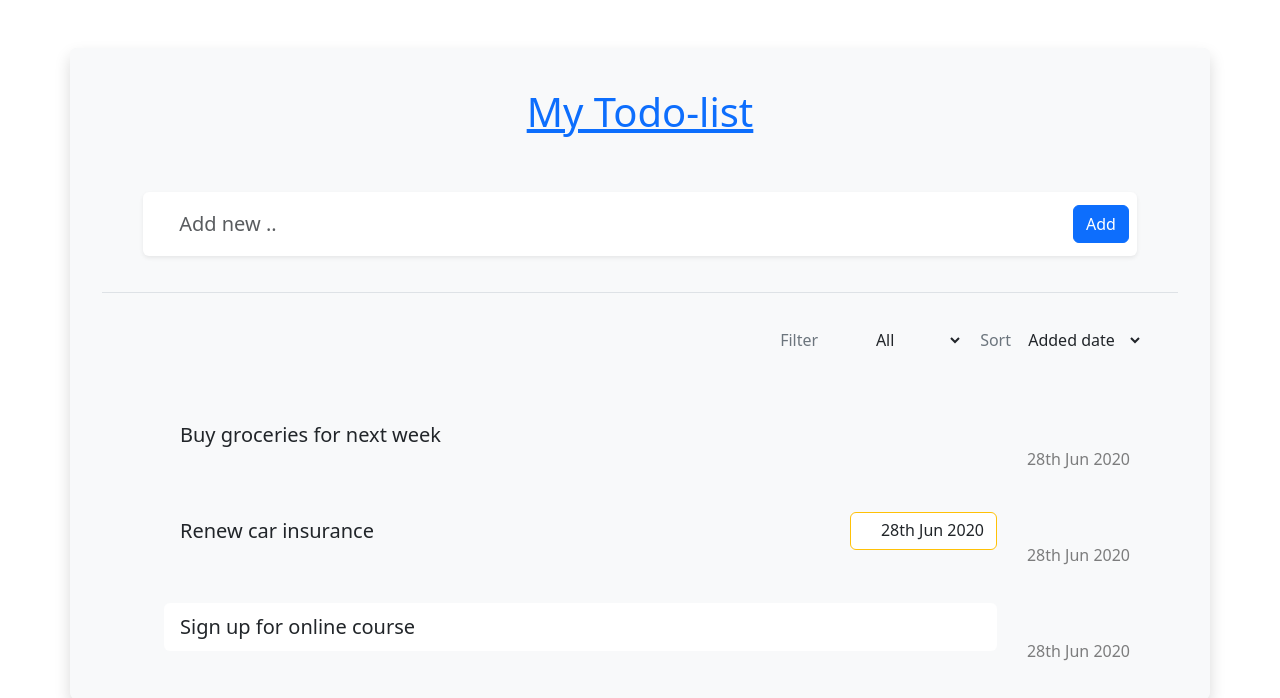
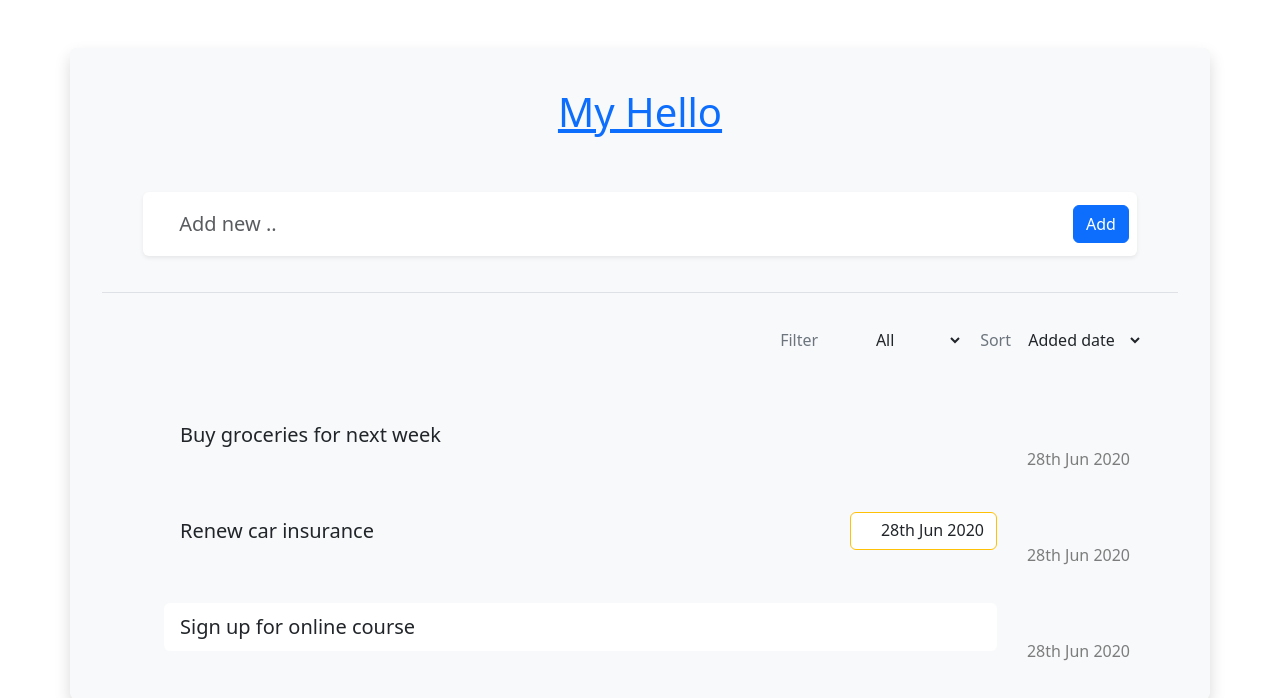
Before and after one commit to StevenValdez/CSCI3340-PROJECT-clone, a Django app: page / in a window 1280 px wide. Shown: the top 698 px of the page. Run offline with Django 5.2, Linux system fonts and the light colour scheme.

Commit message:
New Changes

```diff
--- a/softwareApp/templates/home.html
+++ b/softwareApp/templates/home.html
@@ -7,7 +7,7 @@
       <div class="col">
           <div class="p-1 h1 text-primary text-center mx-auto display-inline-block">
 
-              <u>My Todo-list</u>
+              <u>My Hello</u>
 
           </div>
       </div>
@@ -25,7 +25,6 @@
                   <i class="fa fa-calendar-times-o my-2 px-1 text-danger btn clear-due-date-button d-none" data-toggle="tooltip" data-placement="bottom" title="Clear Due date"></i>
               </div>
               <div class="col-auto px-0 mx-0 mr-2">
-
                   <button type="button" class="btn btn-primary">Add</button>
               </div>
           </div>
```
